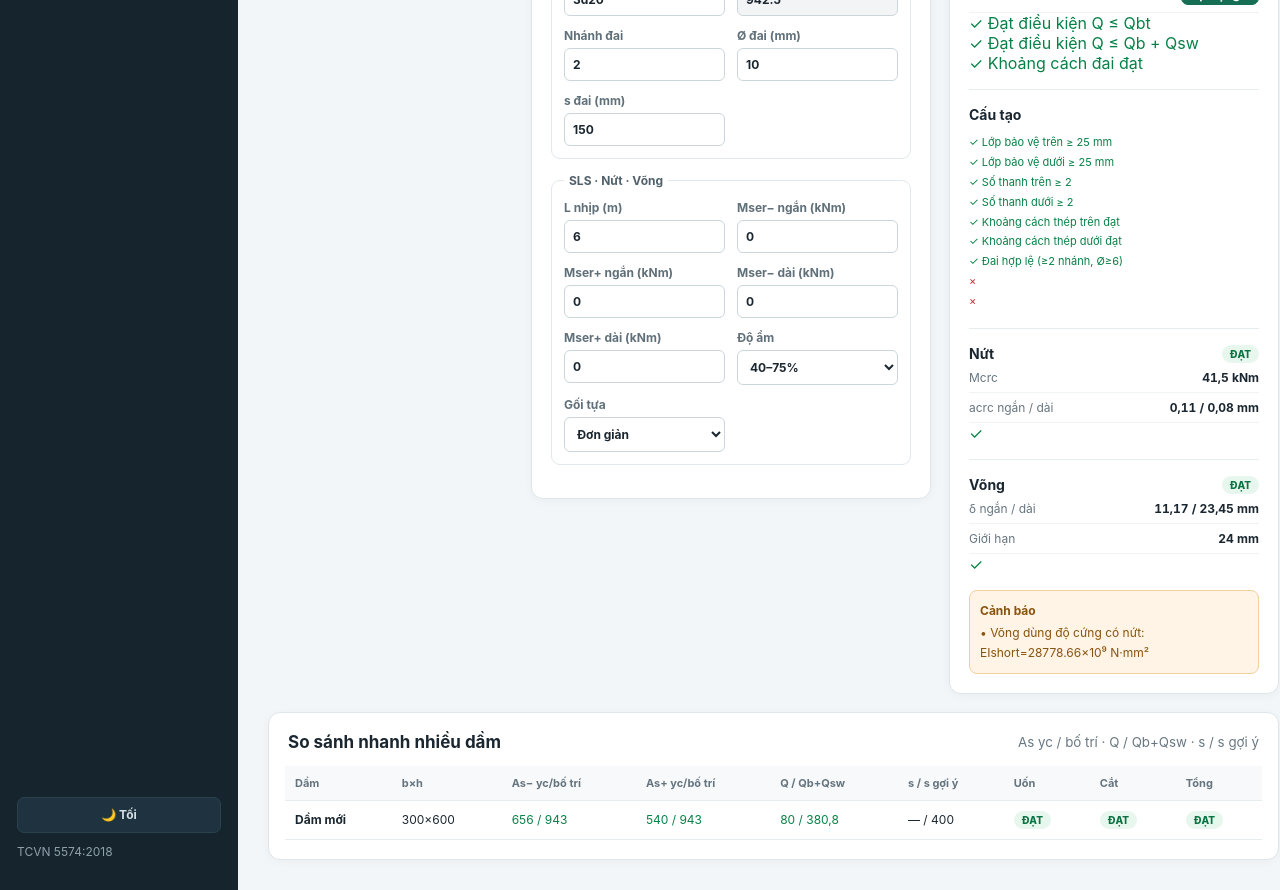
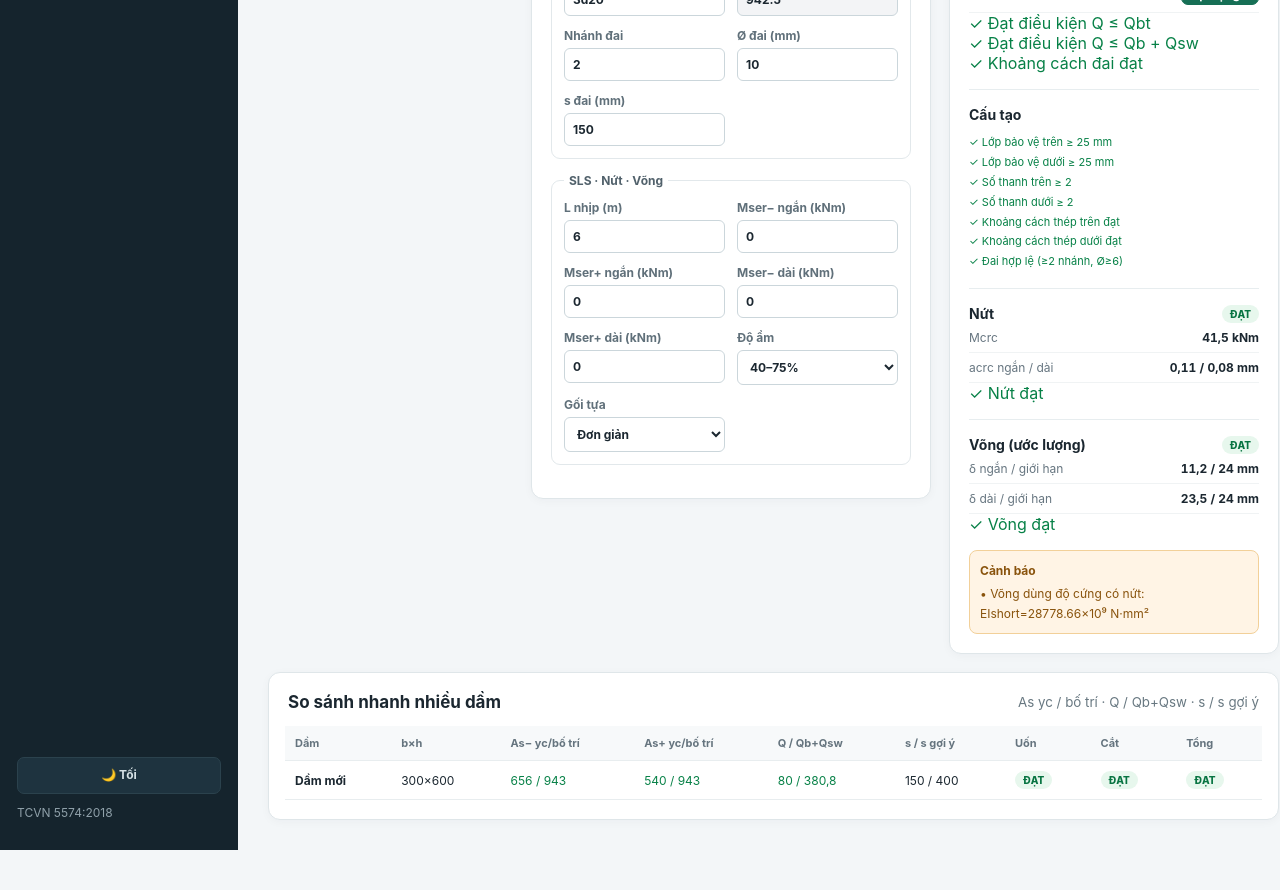
Before and after one commit to trixd2026-max/ketcauBTCT5574, a React (Vite) app: page / in a window 1280 px wide. Shown: the part 860-1750 px from the top of the page. After the commit the page ends 1710 px from the top, so only its background shows below. Built offline with nearby package versions, Linux system fonts and the light colour scheme.

Commit message:
fix(build): restore full App.tsx (humidity JSX escape) — tsc+vite pass

```diff
--- a/src/App.tsx
+++ b/src/App.tsx
@@ -321,7 +321,7 @@ export default function App() {
                 <select value={selected.humidity ?? 'mid'} onChange={(e) => update('humidity', e.target.value)}>
                   <option value="high">{'">75%'}</option>
                   <option value="mid">40–75%</option>
-                  <option value="low">{'<'}40%</option>
+                  <option value="low">{'<40%'}</option>
                 </select>
               </Field>
               <Field label="Gối tựa">
@@ -341,11 +341,7 @@ export default function App() {
             </div>
             <Flexure title="Uốn M−" r={result.negative} />
             <Flexure title="Uốn M+" r={result.positive} />
-            <Shear
-              r={result}
-              spacing={selected.stirrupSpacing}
-              onApplyS={(s) => update('stirrupSpacing', String(s))}
-            />
+            <Shear r={result} spacing={selected.stirrupSpacing} onApplyS={(s) => update('stirrupSpacing', String(s))} />
             <Detailing d={result.detailing} />
             <CrackPanel c={result.crack} />
             <DeflectionPanel d={result.deflection} hasL={(selected.L ?? 0) > 0} />
@@ -367,15 +363,8 @@ export default function App() {
             <table>
               <thead>
                 <tr>
-                  <th>Dầm</th>
-                  <th>b×h</th>
-                  <th>As− yc/bố trí</th>
-                  <th>As+ yc/bố trí</th>
-                  <th>Q / Qb+Qsw</th>
-                  <th>s / s gợi ý</th>
-                  <th>Uốn</th>
-                  <th>Cắt</th>
-                  <th>Tổng</th>
+                  <th>Dầm</th><th>b×h</th><th>As− yc/bố trí</th><th>As+ yc/bố trí</th>
+                  <th>Q / Qb+Qsw</th><th>s / s gợi ý</th><th>Uốn</th><th>Cắt</th><th>Tổng</th>
                 </tr>
               </thead>
               <tbody>
@@ -384,24 +373,14 @@ export default function App() {
                   const asPosOk = r.positive.AsProvided >= r.positive.AsRequired;
                   const qOk = r.shear.qDemand <= r.shear.qResistance;
                   return (
-                    <tr
-                      key={beam.id}
-                      className={beam.id === selected.id ? 'row-selected' : undefined}
-                      onClick={() => setSelectedId(beam.id)}
-                      style={{ cursor: 'pointer' }}
-                    >
+                    <tr key={beam.id} className={beam.id === selected.id ? 'row-selected' : undefined}
+                      onClick={() => setSelectedId(beam.id)} style={{ cursor: 'pointer' }}>
                       <td><b>{beam.name}</b></td>
                       <td>{beam.b}×{beam.h}</td>
-                      <td className={asNegOk ? 'text-pass' : 'text-fail'}>
-                        {fmt(r.negative.AsRequired, 0)} / {fmt(r.negative.AsProvided, 0)}
-                      </td>
-                      <td className={asPosOk ? 'text-pass' : 'text-fail'}>
-                        {fmt(r.positive.AsRequired, 0)} / {fmt(r.positive.AsProvided, 0)}
-                      </td>
-                      <td className={qOk ? 'text-pass' : 'text-fail'}>
-                        {fmt(r.shear.qDemand, 1)} / {fmt(r.shear.qResistance, 1)}
-                      </td>
-                      <td>{fmt(r.shear.stirrupSpacing, 0)} / {fmt(r.shear.sSuggested ?? r.shear.sRequired ?? 0, 0)}</td>
+                      <td className={asNegOk ? 'text-pass' : 'text-fail'}>{fmt(r.negative.AsRequired, 0)} / {fmt(r.negative.AsProvided, 0)}</td>
+                      <td className={asPosOk ? 'text-pass' : 'text-fail'}>{fmt(r.positive.AsRequired, 0)} / {fmt(r.positive.AsProvided, 0)}</td>
+                      <td className={qOk ? 'text-pass' : 'text-fail'}>{fmt(r.shear.qDemand, 1)} / {fmt(r.shear.qResistance, 1)}</td>
+                      <td>{fmt(selected.stirrupSpacing, 0)} / {fmt(r.shear.sSuggested ?? r.shear.sRequired ?? 0, 0)}</td>
                       <td><Status pass={r.negative.check.pass && r.positive.check.pass} /></td>
                       <td><Status pass={r.shear.check.pass} /></td>
                       <td><Status pass={r.pass} /></td>
@@ -420,24 +399,15 @@ export default function App() {
 }
 
 function Group({ title, children }: { title: string; children: ReactNode }) {
-  return (
-    <fieldset>
-      <legend>{title}</legend>
-      <div className="form">{children}</div>
-    </fieldset>
-  );
+  return (<fieldset><legend>{title}</legend><div className="form">{children}</div></fieldset>);
 }
 function Field({ label, children }: { label: string; children: ReactNode }) {
   return <label>{label}{children}</label>;
 }
 function DecimalField({ label, value, step, onChange }: { label: string; value: number; step: string; onChange: (v: string) => void }) {
-  return (
-    <Field label={label}>
-      <input type="number" step={step} value={value} onChange={(e) => onChange(e.target.value)} />
-    </Field>
-  );
+  return (<Field label={label}><input type="number" step={step} value={value} onChange={(e) => onChange(e.target.value)} /></Field>);
 }
-function Status({ pass, large }: { pass: boolean; large?: boolean }) {
+function Status({ pass, large = false }: { pass: boolean; large?: boolean }) {
   return <span className={`status ${pass ? 'pass' : 'fail'}${large ? ' large' : ''}`}>{pass ? 'ĐẠT' : 'KHÔNG ĐẠT'}</span>;
 }
 function Flexure({ title, r }: { title: string; r: BeamResult['negative'] }) {
@@ -451,7 +421,7 @@ function Flexure({ title, r }: { title: string; r: BeamResult['negative'] }) {
     </section>
   );
 }
-function Shear({ r, spacing, onApplyS }: { r: BeamResult; spacing: number; onApplyS: (s: number) => void }) {
+function Shear({ r, spacing, onApplyS }: { r: BeamResult; spacing: number; onApplyS?: (s: number) => void }) {
   const s = r.shear;
   const suggested = s.sSuggested ?? s.sRequired;
   return (
@@ -465,15 +435,12 @@ function Shear({ r, spacing, onApplyS }: { r: BeamResult; spacing: number; onApp
       <div className="result"><span>Asw</span><strong>{fmt(s.stirrupArea, 1)} mm²</strong></div>
       <div className="result"><span>qsw</span><strong>{fmt(s.qsw, 2)} N/mm</strong></div>
       <div className="result"><span>s / s,max</span><strong>{fmt(spacing, 0)} / {fmt(s.sMax, 0)} mm</strong></div>
-      {suggested != null && Number.isFinite(suggested) && (
+      {suggested != null && Number.isFinite(suggested) && onApplyS && (
         <div className="result">
           <span>s gợi ý (từ Q−Qb)</span>
-          <strong>
-            {fmt(suggested, 0)} mm{' '}
+          <strong>{fmt(suggested, 0)} mm{' '}
             <button type="button" className="primary" style={{ marginLeft: 8, padding: '2px 8px', fontSize: 12 }}
-              onClick={() => onApplyS(Math.round(suggested))}>
-              Áp dụng s
-            </button>
+              onClick={() => onApplyS(Math.round(suggested))}>Áp dụng s</button>
           </strong>
         </div>
       )}
@@ -484,11 +451,12 @@ function Shear({ r, spacing, onApplyS }: { r: BeamResult; spacing: number; onApp
   );
 }
 function Detailing({ d }: { d: BeamResult['detailing'] }) {
+  const items = Object.values(d).filter((x): x is { pass: boolean; message: string } => !!x && typeof x === 'object' && 'pass' in x);
   return (
     <section className="result-section">
       <div className="section-heading"><h3>Cấu tạo</h3></div>
       <div className="checks">
-        {Object.values(d).map((c, i) => (
+        {items.map((c, i) => (
           <div key={i} className={c.pass ? 'text-pass' : 'text-fail'}>{c.pass ? '✓' : '×'} {c.message}</div>
         ))}
       </div>
@@ -501,17 +469,23 @@ function CrackPanel({ c }: { c: BeamResult['crack'] }) {
       <div className="section-heading"><h3>Nứt</h3><Status pass={c.pass} /></div>
       <div className="result"><span>Mcrc</span><strong>{fmt(c.Mcrc ?? 0, 1)} kNm</strong></div>
       <div className="result"><span>acrc ngắn / dài</span><strong>{fmt(c.acrcShort ?? 0, 2)} / {fmt(c.acrcLong ?? 0, 2)} mm</strong></div>
-      <div className={c.pass ? 'text-pass' : 'text-fail'}>{c.pass ? '✓' : '×'} {c.message}</div>
+      <div className={c.pass ? 'text-pass' : 'text-fail'}>{c.pass ? '✓' : '×'} {(c as { message?: string }).message ?? (c.pass ? 'Nứt đạt' : 'Nứt không đạt')}</div>
     </section>
   );
 }
 function DeflectionPanel({ d, hasL }: { d: BeamResult['deflection']; hasL: boolean }) {
   return (
     <section className="result-section">
-      <div className="section-heading"><h3>Võng</h3>{hasL ? <Status pass={d.pass} /> : <span className="status">—</span>}</div>
-      <div className="result"><span>δ ngắn / dài</span><strong>{fmt(d.deltaShort ?? 0, 2)} / {fmt(d.deltaLong ?? 0, 2)} mm</strong></div>
-      <div className="result"><span>Giới hạn</span><strong>{fmt(d.limit ?? 0, 1)} mm</strong></div>
-      <div className={d.pass ? 'text-pass' : 'text-fail'}>{hasL ? (d.pass ? '✓' : '×') : '·'} {d.message}</div>
+      <div className="section-heading"><h3>Võng (ước lượng)</h3>{hasL ? <Status pass={d.pass} /> : <span className="status">cần L</span>}</div>
+      {hasL ? (
+        <>
+          <div className="result"><span>δ ngắn / giới hạn</span><strong>{fmt(d.deltaShort ?? 0)} / {fmt(d.limit ?? 0)} mm</strong></div>
+          <div className="result"><span>δ dài / giới hạn</span><strong>{fmt(d.deltaLong ?? 0)} / {fmt(d.limit ?? 0)} mm</strong></div>
+          <div className={d.pass ? 'text-pass' : 'text-fail'}>{d.pass ? '✓' : '×'} {(d as { message?: string }).message ?? (d.pass ? 'Võng đạt' : 'Võng không đạt')}</div>
+        </>
+      ) : (
+        <small className="text-fail">Nhập nhịp L để kiểm võng</small>
+      )}
     </section>
   );
 }
```
